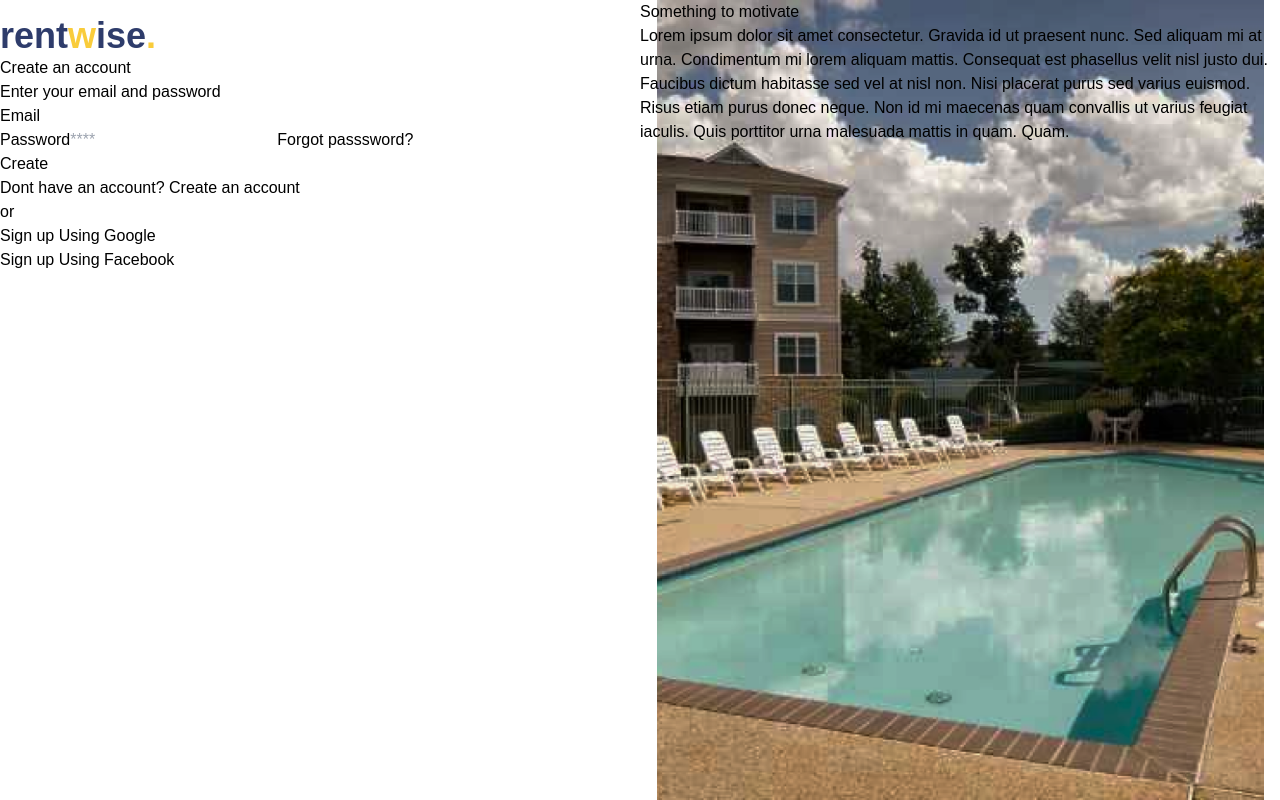
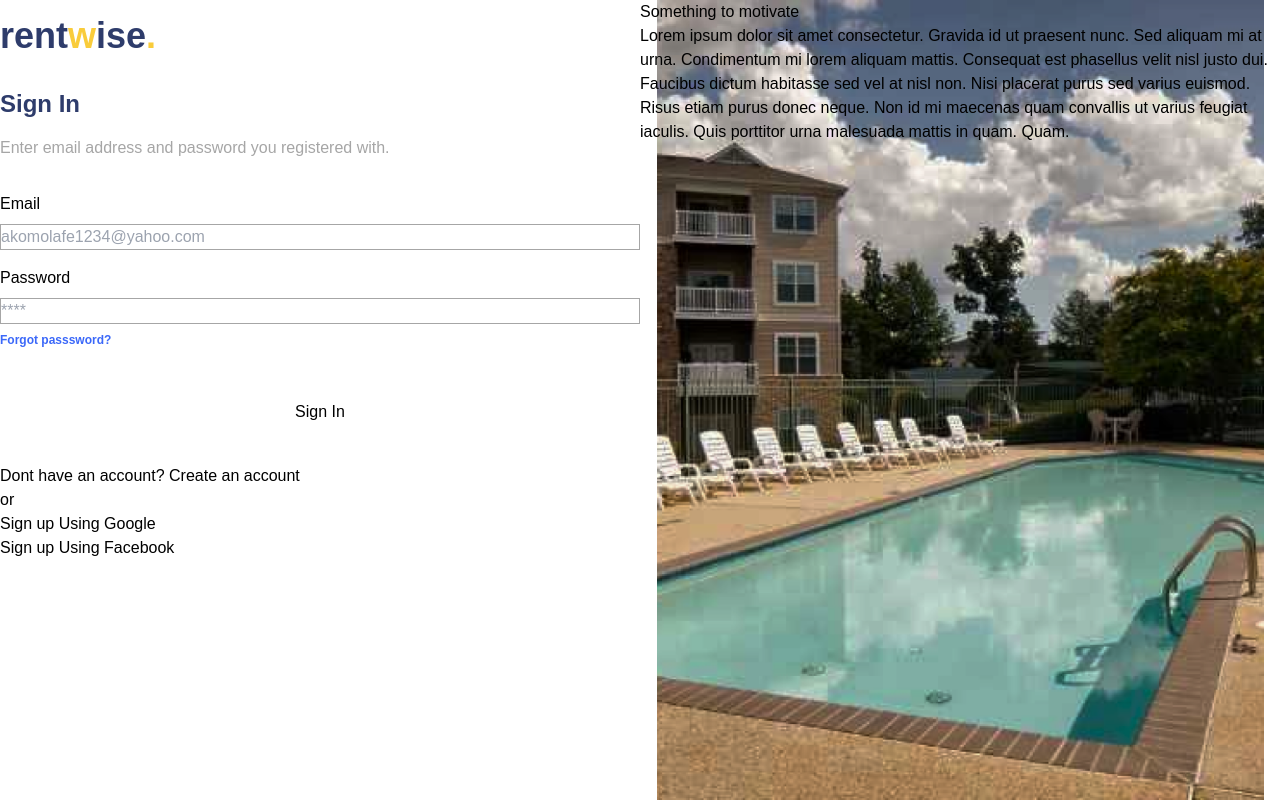
Before and after one commit to Obadea/rentwise, a React (Create React App) app: page /signin in a window 1280 px wide. Built offline with nearby package versions, Linux system fonts and the light colour scheme; a web font is replaced by a local one.

Commit message:
minor update

```diff
--- a/src/pages/signinpage/SignInPage.jsx
+++ b/src/pages/signinpage/SignInPage.jsx
@@ -6,25 +6,42 @@ function SignInPage() {
     <div className="flex flex-col lg:flex-row h-screen min-h-[500px]  ">
       <div className="flex-1 my-4 mx-auto">
         <Logo />
-        <div>
-          <h2>Create an account</h2>
-          <p>Enter your email and password </p>
+        <div className="flex flex-col gap-4 mt-8">
+          <h2 className="text-customblue text-2xl font-bold ">Sign In</h2>
+          <p className="text-base font-normal text-customBlackShade">
+            Enter email address and password you registered with.
+          </p>
         </div>
-        <div>
-          <form action="#">
-            <div>
+        <div className="mt-8">
+          <form action="#" className="flex flex-col gap-4">
+            <div className="flex flex-col gap-2">
               <label htmlFor="email">Email</label>
-              <input type="text" id="email" placeholder="" />
+              <input
+                type="text"
+                id="email"
+                placeholder="akomolafe1234@yahoo.com"
+                className="border border-customBlackShade"
+              />
             </div>
-            <div>
+            <div className="flex flex-col gap-2">
               <label htmlFor="password">Password</label>
-              <input type="text" id="password" placeholder="****" />
-              <button>Forgot passsword?</button>
+              <input
+                type="text"
+                id="password"
+                placeholder="****"
+                className="border border-customBlackShade"
+              />
+              <a href="#" className="text-xs font-bold text-customSearchblue">
+                Forgot passsword?
+              </a>
             </div>
-            <div>
-              <button>Create</button>
+
+            <div className="mt-4 flex flex-col gap-8">
+              <button className="w-full h-[52px] px-[10px] py-[20px] rounded-xl ">
+                Sign In
+              </button>
               <p>
-                Dont have an account? <span>Create an account</span>
+                Dont have an account? <a href="#">Create an account</a>
               </p>
             </div>
           </form>
```
